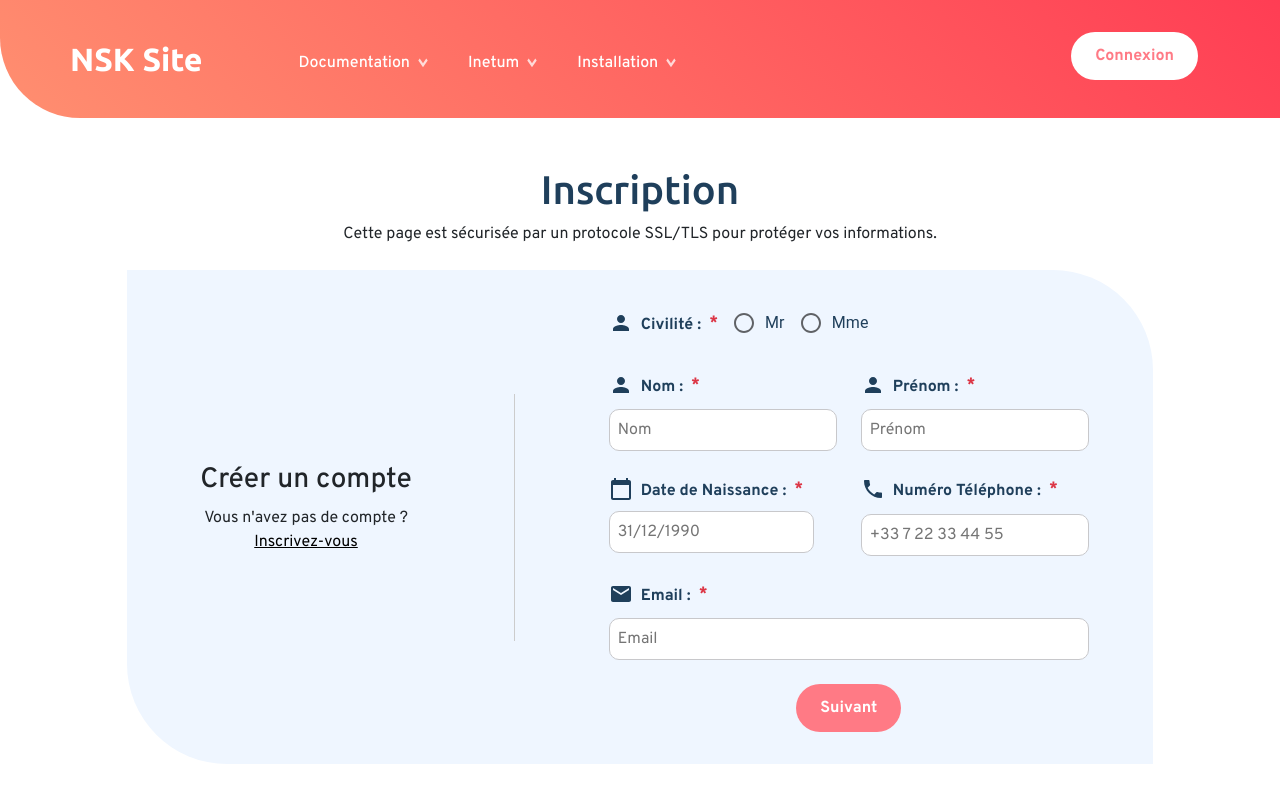
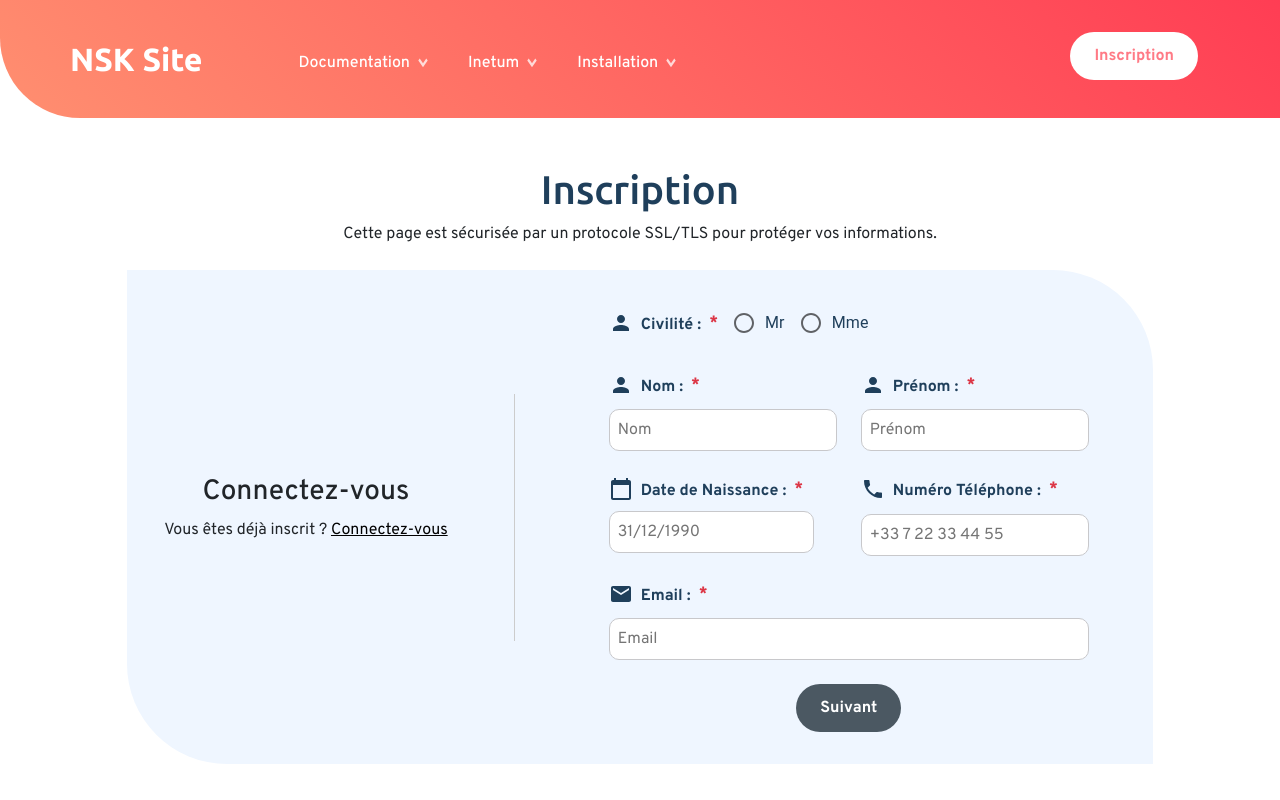
Before and after one commit to ZahirHaniche-dev/nextjs-blogr-landing-page, a Next.js app: page /auth/registration in a window 1280 px wide. Shown: the top 800 px of the page. Built offline with nearby package versions, Linux system fonts and the light colour scheme.

Commit message:
NSK-SPRINT2 TO VERCEL 2

```diff
--- a/src/components/Authentification/Register/Registration.js
+++ b/src/components/Authentification/Register/Registration.js
@@ -6,12 +6,12 @@ import RegisterInformation from "../../../components/Authentification/Register/I
 import RegisterPassword from "../../../components/Authentification/Register/Password";
 
 export default function Registration() {
-  const methods = useForm();
+  const methods = useForm( { mode: "onChange" });
   const {
     handleSubmit,
     setError,
     clearErrors,
-    formState: { errors },
+    formState: { errors, isValid }
   } = methods;
 
   const [step, setStep] = useState(1);
@@ -90,7 +90,8 @@ export default function Registration() {
   return (
     <>
       <FormProvider {...methods}>
-        <form id="auth-form" onSubmit={handleSubmit(onSubmit)}>
+        {/* <form id="auth-form" onSubmit={handleSubmit(onSubmit)}> */}
+        <form id="auth-form" >
           {step === 1 && (
             <>
               <RegisterInformation onNext={handleNextStep} />
@@ -100,6 +101,7 @@ export default function Registration() {
                   label="Suivant"
                   mode="secondary"
                   action={methods.handleSubmit(handleNextStep)}
+                  disabled={!isValid}
                 />
               </div>
             </>
--- /dev/null
+++ b/src/components/Error/ErrorBoundary.js
@@ -0,0 +1,42 @@
+import React from'react';
+
+class ErrorBoundary extends React.Component {
+    constructor(props) {
+      super(props)
+
+      // Define a state variable to track whether is an error or not
+      this.state = { hasError: false }
+    }
+    static getDerivedStateFromError(error) {
+      // Update state so the next render will show the fallback UI
+
+      return { hasError: true }
+    }
+    componentDidCatch(error, errorInfo) {
+      // You can use your own error logging service here
+      console.log({ error, errorInfo })
+    }
+    render() {
+      // Check if the error is thrown
+      if (this.state.hasError) {
+        // You can render any custom fallback UI
+        return (
+          <div>
+            <h2>Oops, there is an error!</h2>
+            <button
+              type="button"
+              onClick={() => this.setState({ hasError: false })}
+            >
+              Try again?
+            </button>
+          </div>
+        )
+      }
+
+      // Return children components in case of no error
+
+      return this.props.children
+    }
+  }
+
+  export default ErrorBoundary
--- a/src/components/Header/Header.js
+++ b/src/components/Header/Header.js
@@ -81,8 +81,8 @@ function Header() {
           </nav>
           <div className="col-4 d-none d-lg-block">
             <div className="d-flex justify-content-end gap-4">
-              <ButtonLink label="Connexion" mode="primary" href="/auth/connexion" className="me-2" />
-              {/* <ButtonLink label="registration" mode="primary" href="/auth/registration" /> */}
+              {/* <ButtonLink label="Connexion" mode="primary" href="/auth/connexion" className="me-2" /> */}
+              <ButtonLink label="Inscription" mode="primary" href="/auth/registration" />
             </div>
           </div>
         </div>
--- a/src/components/Header/Navigation.js
+++ b/src/components/Header/Navigation.js
@@ -58,8 +58,8 @@ function Navigation() {
                 </div>
             ))}
             <div className="d-flex d-lg-none d-xl-none d-xxl-none justify-content-center gap-2">
-                <ButtonLink label="Connexion" mode="primary" href="/auth/connexion" />
-                {/* <ButtonLink label="registration" mode={typeof window !== 'undefined' && window.innerWidth < 768 ? 'secondary' : 'primary'} href="/auth/registration" /> */}
+                {/* <ButtonLink label="Connexion" mode="primary" href="/auth/connexion" /> */}
+                <ButtonLink label="Inscription" mode={typeof window !== 'undefined' && window.innerWidth < 768 ? 'secondary' : 'primary'} href="/auth/registration" />
             </div>
         </nav>
     );
--- a/src/components/Interface/ButtonSubmit.js
+++ b/src/components/Interface/ButtonSubmit.js
@@ -1,16 +1,18 @@
 import React from "react";
-import Link from "next/link";
 import styles from "./css/Buttons.module.css";
 
-function ButtonSubmit({ action, type, label, mode }) {
+function ButtonSubmit({ action, type, label, mode, disabled }) {
+
+  const isDisabled = disabled ? { disabled, className: styles.styleDisabled } : {};
   return (
     <div className={` ${styles.authButtons}`}>
       <button
         type={type}
         className={`border-0 ${
           mode === "primary" ? styles.buttonPrimary : styles.buttonSecondary
-        }`}
+        } ${disabled ? styles.styleDisabled : ''}`}
         onClick={action}
+        {...isDisabled}
       >
         {label}
       </button>
--- a/src/components/Interface/css/Buttons.module.css
+++ b/src/components/Interface/css/Buttons.module.css
@@ -38,6 +38,22 @@
     color: var(--very-light-red);
 }
 
+.styleDisabled {
+    opacity: 1;
+    color: var(--white);
+    padding: .75rem 1.5rem;
+    font-weight: var(--font-weight-black);
+    text-decoration: none;
+    background-color: var(--very-dark-grayish-blue);
+    border: none;
+    border-radius: 5rem;
+    cursor: not-allowed;
+}
+
+.styleDisabled:hover {
+    background-color: var(--grayish-blue);
+}
+
 @media (max-width: 768px) {
     .buttonsStyle {
         flex-direction: column;
--- a/src/pages/_app.js
+++ b/src/pages/_app.js
@@ -1,17 +1,19 @@
 import Container from "../components/Container/Container";
-import RootLayout from "./layout"
+import RootLayout from "./layout";
+import ErrorBoundary from '../components/Error/ErrorBoundary';
 import 'bootstrap/dist/css/bootstrap.min.css';
 import "../styles/globals.css";
 
 
 function MyApp({ Component, pageProps }) {
   return (
-    <Container>
-      <RootLayout>
-        <Component {...pageProps} />
-      </RootLayout>
-    </Container>
-
+    <ErrorBoundary>
+      <Container>
+        <RootLayout>
+          <Component {...pageProps} />
+        </RootLayout>
+      </Container>
+    </ErrorBoundary>
   );
 }
 
--- a/src/pages/auth/[formType].js
+++ b/src/pages/auth/[formType].js
@@ -23,7 +23,8 @@ export default function AuthForm() {
     if (isLogin) {
       router.push("/auth/registration");
     } else {
-      router.push("/auth/connexion");
+      // router.push("/auth/connexion");
+      router.push("/auth/registration");
     }
     // Pas besoin de modifier isLogin manuellement ici, car il sera mis à jour via useEffect en fonction de l'URL
   }
@@ -48,7 +49,7 @@ export default function AuthForm() {
         <div className="row">
           {/* Bloc de texte centré verticalement */}
           <div className="col-md-4 col-sm-4 col-xs-12 mb-4 mt-4 d-flex flex-column justify-content-center">
-            {isLogin ? (
+            {!isLogin ? (
               <div className="container text-center">
                 <h3>Connectez-vous</h3>
                 <p>
```
Also changed, not shown: src/pages/error.js (deleted, +0 -24 lines).
